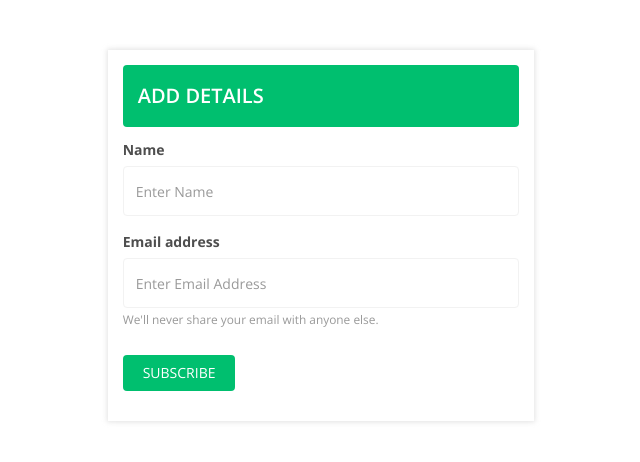
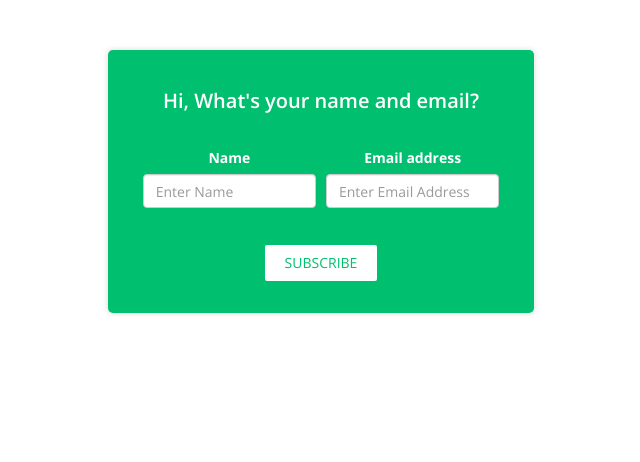
Before and after one commit to Huxteen/django-mail, a Django app: page /add/ in a window 1280 px wide. Shown: the part 93-555 px from the top of the page, without its empty margins (319-959 px from the left). Run offline with Django 3.2, Linux system fonts and the light colour scheme; parts of the project's set-up code (start-up, migrations or seed data) failed here and were passed over; some libraries are stand-ins or nearby versions.

Commit message:
redesigned the add page

```diff
--- a/django_based_application/static/assets/css/style.css
+++ b/django_based_application/static/assets/css/style.css
@@ -279,6 +279,10 @@
 .sign-up-container, .login-container{
   padding-bottom: 30px;
   margin-top: 50px;
+  background: #00bf6f;
+  color: #fff;
+  border-radius: 5px;
+  padding-top: 40px;
 }.sign-up-title, .login-title{
   background: #00bf6f;
   color: #fff;
@@ -291,6 +295,24 @@
   font-weight: 600;
 }.sign-up-form, .login-form{
   margin-top: 15px !important;
+}.custom-primary{
+  background: #fff;
+  color: #00bf6f;
+  border: 2px solid #00bf6f;
+}.custom-primary:hover,
+.custom-primary:focus,
+.custom-primary:active{
+  background: #f0efef;
+  border: 2px solid #00bf6f;
+  color: #00bf6f;
+}
+
+.subscribe-title{
+  font-size: 20px;
+  font-weight: 600;
+  margin-bottom: 30px;
+}.subscribe-wrapper{
+  margin-bottom: 30px;
 }
 
 
--- a/django_based_application/urls.py
+++ b/django_based_application/urls.py
@@ -1,11 +1,11 @@
 from django.contrib import admin
 from django.urls import path, include
 from .views import home
-from mail.views import (add, mail_list)
+from mail.views import (add, MailListView)
 
 urlpatterns = [
     path('admin/', admin.site.urls),
     path('', home, name='home'),
     path('add/', add, name='add'),
-    path('list/', mail_list, name='mail_list'),
+    path('list/', MailListView.as_view(), name='mail_list'),
 ]
--- a/mail/templates/mail/add.html
+++ b/mail/templates/mail/add.html
@@ -5,7 +5,7 @@
 {% load static %}
 
 <div class="col-md-4 center-block mt-5 py-5 box-shadow login-container">
-    <div class="col-md-12 login-title">ADD DETAILS</div>
+    <div class="col-md-12 subscribe-title text-center">Hi, What's your name and email?</div>
 
 
     <!-- Django attribute to catch error or successful message dynamically -->
@@ -39,18 +39,23 @@
 
     <form method="POST" action="{% url 'add' %}" class="login-form">
         {% csrf_token %}
-        <div class="form-group">
+        <div class="col-md-12 subscribe-wrapper">
+            <div class="col-md-6 pad-md-5">
+                <div class="text-center">
                     <label for="exampleInputName">Name</label>
                     <input type="text" class="form-control" name="name" placeholder="Enter Name">
                 </div>
+            </div>
 
-        <div class="form-group">
+            <div class="col-md-6 pad-md-5">
+                <div class="text-center">
                     <label for="exampleInputEmail">Email address</label>
                     <input type="email" name="email" class="form-control"  aria-describedby="emailHelp" placeholder="Enter Email Address">
-            <small id="emailHelp" class="form-text text-muted">We'll never share your email with anyone else.</small>
+                </div>
+            </div>
         </div>
 
-        <button type="submit" class="btn btn-primary">SUBSCRIBE</button>
+        <button type="submit" class="btn btn-primary center-block custom-primary">SUBSCRIBE</button>
     </form>
 </div>
 
--- a/mail/views.py
+++ b/mail/views.py
@@ -3,7 +3,9 @@ from django.http import HttpResponse
 from django.template import loader
 from mail.forms import CreateMailList
 from mail.models import MailList
+from django.contrib import messages
 from django.http import JsonResponse, HttpResponse
+from django.views.generic import View, ListView, CreateView
 
 # View for the home Page
 def add(request):
@@ -14,16 +16,21 @@ def add(request):
                 'error': form.errors,
                 }
         if form.is_valid():
-            status = form.save()
-            data = {
-                'message':'New data has been added successfully',
-                'status':'success',
-            }
-        return JsonResponse(data)
+            form.save()
+            messages.success(request, 'Your data has been added successfully')
+            return redirect('add')
+        context = {'form': form}
+        return render(request, 'mail/add.html', context)
     return render(request, 'mail/add.html')
 
 
-def mail_list(request):
-    mail_list = MailList.objects.all()
-    context = {'mail_list':mail_list}
-    return render(request, 'mail/list.html', context)
+class MailListView(ListView):
+    model = MailList
+    template_name = 'mail/list.html'
+    context_object_name = 'mail_list'
+    paginate_by = 5
+
+    def get_context_data(self, **kwargs):
+        context = super().get_context_data(**kwargs)
+        context['page_request_var'] = "page"
+        return context
```
Also changed, not shown: django_based_application/templates/home.html (+3 -9 lines), mail/templates/mail/list.html (+20 -3 lines), README.md (added), db.sqlite3, django_based_application/static/assets/images/slider/bg1.jpg (deleted), django_based_application/static/assets/images/slider/bg1.png (added), django_based_application/static/assets/images/slider/bg2.jpg (deleted). Lines whose indentation alone changed are shown as unchanged.
